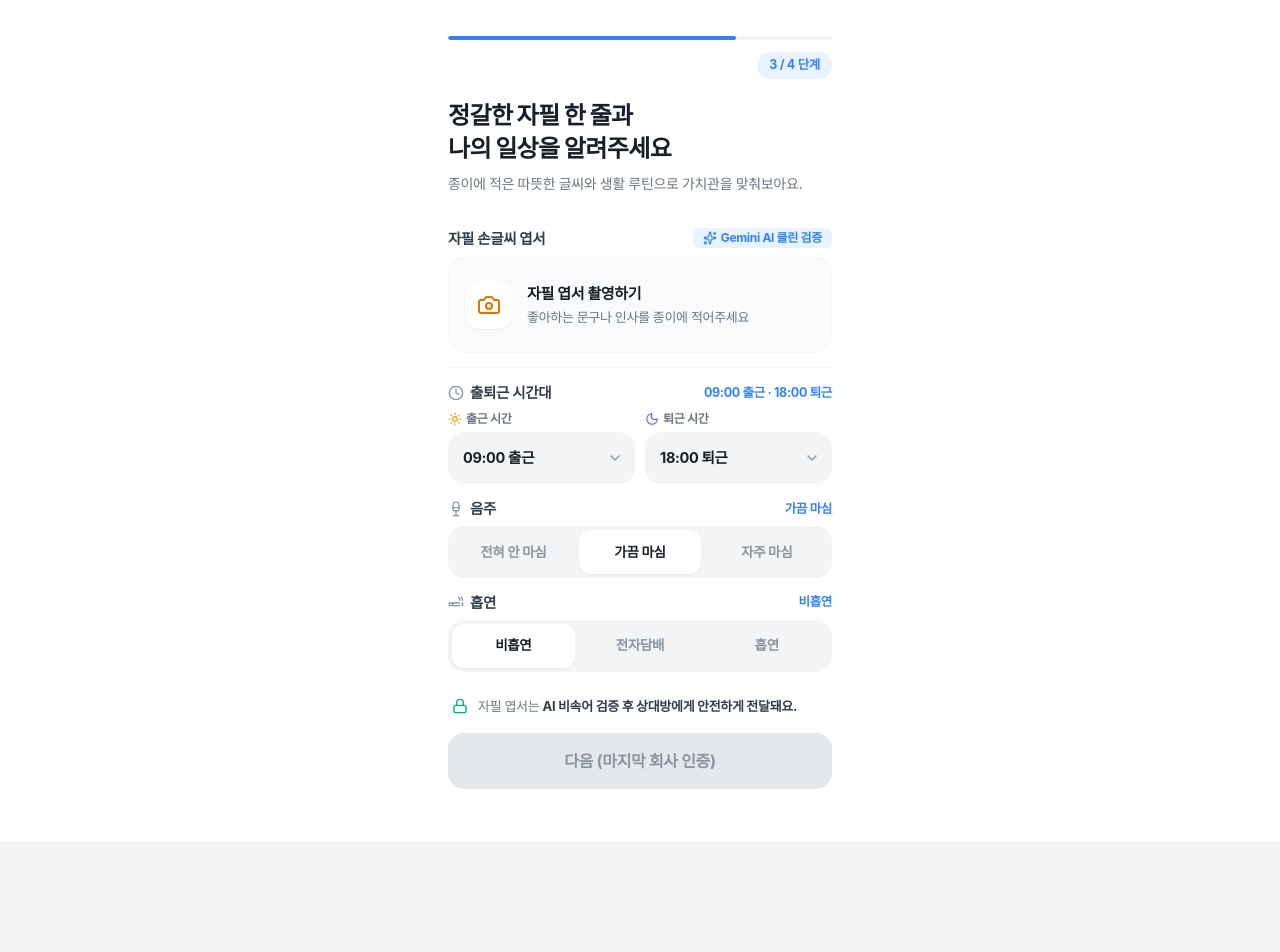
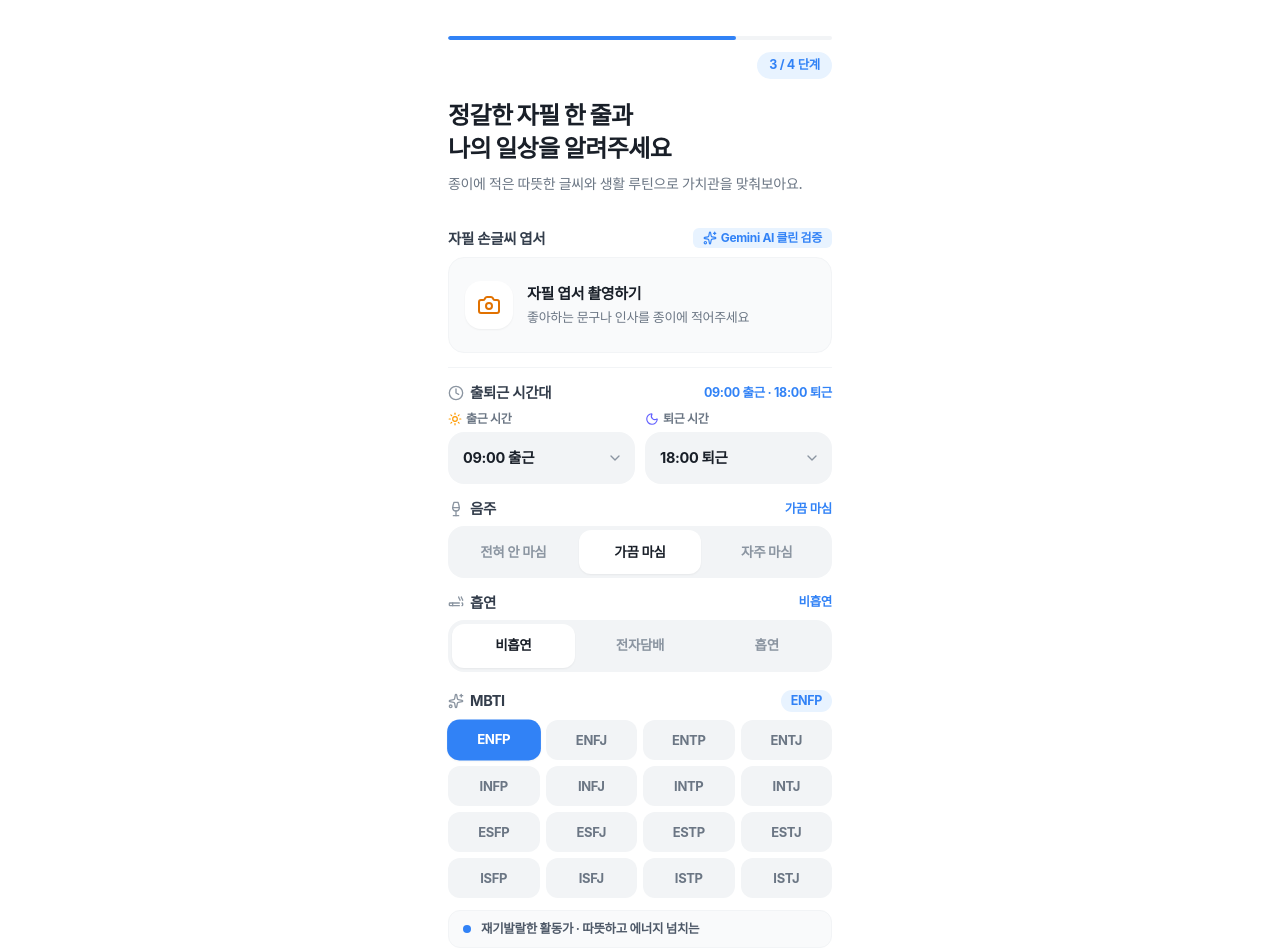
Before and after one commit to salaryee/dating, a Next.js app: page /auth/profile-step2 in a window 1280 px wide. Shown: the top 952 px of the page. Before the commit the page ends 841 px from the top, so only its background shows below. Built offline with nearby package versions, Linux system fonts and the light colour scheme.

Commit message:
feat: add TDS MBTI selector with personality keywords in profile step 2

```diff
--- a/src/app/auth/profile-step2/page.tsx
+++ b/src/app/auth/profile-step2/page.tsx
@@ -17,6 +17,7 @@ import {
   Moon,
   Wine,
   Cigarette,
+  Heart,
 } from "lucide-react";
 
 export default function ProfileStep2Page() {
@@ -25,6 +26,34 @@ export default function ProfileStep2Page() {
   const [workEndTime, setWorkEndTime] = useState("18:00");
   const [drinking, setDrinking] = useState<"가끔 마심" | "자주 마심" | "전혀 안 마심">("가끔 마심");
   const [smoking, setSmoking] = useState<"비흡연" | "전자담배" | "흡연">("비흡연");
+  const [mbti, setMbti] = useState("ENFP");
+
+  // MBTI 성향별 한 줄 요약 키워드
+  const mbtiDescriptions: Record<string, string> = {
+    ENFP: "재기발랄한 활동가 · 따뜻하고 에너지 넘치는",
+    ENFJ: "정의로운 주인공 · 배려심 깊고 진정성 있는",
+    ENTP: "뜨거운 논쟁가 · 유쾌하고 호기심 많은",
+    ENTJ: "대담한 통솔자 · 열정적이고 결단력 있는",
+    INFP: "열정적인 중재자 · 사려 깊고 다정한",
+    INFJ: "선의의 옹호자 · 통찰력 있고 따뜻한",
+    INTP: "논리적인 사색가 · 깊이 있고 지적인",
+    INTJ: "용의주도한 전략가 · 목표 지향적이고 독립적인",
+    ESFP: "자유로운 연예인 · 밝고 긍정적인 비타민",
+    ESFJ: "사교적인 외교관 · 세심하고 친화력 있는",
+    ESTP: "모험을 즐기는 사업가 · 즉흥적이고 솔직한",
+    ESTJ: "엄격한 관리자 · 책임감 강하고 든든한",
+    ISFP: "호기심 많은 예술가 · 편안하고 부드러운",
+    ISFJ: "용감한 수호자 · 섬세하고 헌신적인",
+    ISTP: "만능 재주꾼 · 쿨하고 담백한 성격",
+    ISTJ: "청렴결백한 논리주의자 · 신뢰할 수 있고 성실한",
+  };
+
+  const mbtiList = [
+    "ENFP", "ENFJ", "ENTP", "ENTJ",
+    "INFP", "INFJ", "INTP", "INTJ",
+    "ESFP", "ESFJ", "ESTP", "ESTJ",
+    "ISFP", "ISFJ", "ISTP", "ISTJ",
+  ];
 
   const simulateCameraCapture = () => {
     setNoteStatus("analyzing");
@@ -290,6 +319,50 @@ export default function ProfileStep2Page() {
                 ))}
               </div>
             </div>
+
+            {/* MBTI 선택 (TDS 4x4 Grid Chips + 성향 인지 카드) */}
+            <div className="flex flex-col gap-2 pt-1">
+              <div className="flex items-center justify-between">
+                <span className="text-[14.5px] font-bold text-[#333D4B] flex items-center gap-1.5">
+                  <Sparkles className="w-4 h-4 text-[#8B95A1]" />
+                  <span>MBTI</span>
+                </span>
+                <span className="text-[12.5px] font-bold text-[#3182F6] bg-[#E8F3FF] px-2.5 py-0.5 rounded-full">
+                  {mbti}
+                </span>
+              </div>
+
+              {/* 16개 MBTI 선택 칩 (4x4 그리드) */}
+              <div className="grid grid-cols-4 gap-1.5">
+                {mbtiList.map((type) => {
+                  const isSelected = mbti === type;
+                  return (
+                    <button
+                      key={type}
+                      type="button"
+                      onClick={() => setMbti(type)}
+                      className={`h-10 rounded-xl text-[13px] font-bold transition-all cursor-pointer flex items-center justify-center ${
+                        isSelected
+                          ? "bg-[#3182F6] text-white shadow-xs scale-[1.02]"
+                          : "bg-[#F2F4F6] text-[#6B7684] hover:bg-[#E5E8EB] active:scale-95"
+                      }`}
+                    >
+                      {type}
+                    </button>
+                  );
+                })}
+              </div>
+
+              {/* 선택된 MBTI 성향 한눈에 인지 카드 */}
+              {mbti && mbtiDescriptions[mbti] && (
+                <div className="mt-1 px-3.5 py-2.5 rounded-xl bg-[#F9FAFB] border border-[#F2F4F6] flex items-center gap-2.5">
+                  <span className="w-2 h-2 rounded-full bg-[#3182F6] shrink-0" />
+                  <span className="text-[12.5px] font-bold text-[#4E5968] leading-tight">
+                    {mbtiDescriptions[mbti]}
+                  </span>
+                </div>
+              )}
+            </div>
           </div>
         </div>
 
```
